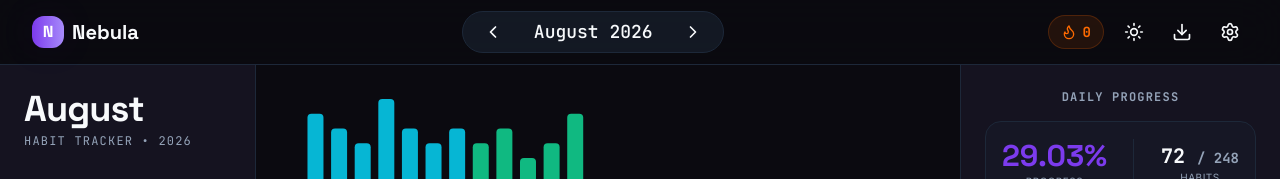
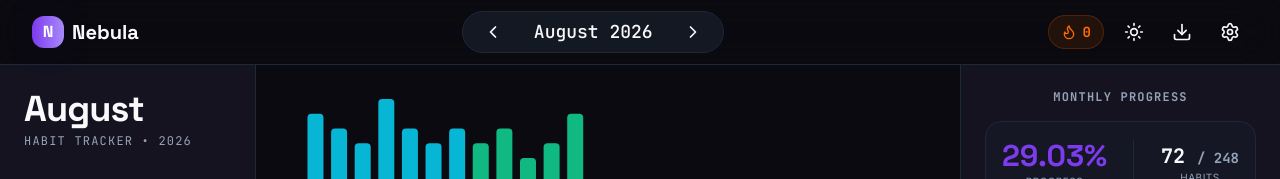
Before and after one commit to LexonPro/nebula, a React (Vite) app: page / in a window 1280 px wide. Shown: the top 179 px of the page. Built offline with nearby package versions, Linux system fonts and the light colour scheme.

Commit message:
chore: rename daily to monthly progress in right sidebar

```diff
--- a/src/components/spreadsheet/RightSidebar.tsx
+++ b/src/components/spreadsheet/RightSidebar.tsx
@@ -31,7 +31,7 @@ export function RightSidebar({ daysInMonth }: { daysInMonth: Date[] }) {
   return (
     <div className="flex flex-col h-full bg-card">
       <div className="p-6 border-b border-border">
-        <h2 className="text-xs font-bold font-mono uppercase tracking-widest text-muted-foreground mb-4 text-center">Daily Progress</h2>
+        <h2 className="text-xs font-bold font-mono uppercase tracking-widest text-muted-foreground mb-4 text-center">Monthly Progress</h2>
         <div className="flex items-center justify-between bg-muted/20 p-4 rounded-2xl border border-border">
           <div className="flex flex-col items-center justify-center">
             <span className="text-3xl font-bold text-primary font-display">{overallProgress.toFixed(2)}%</span>
```
